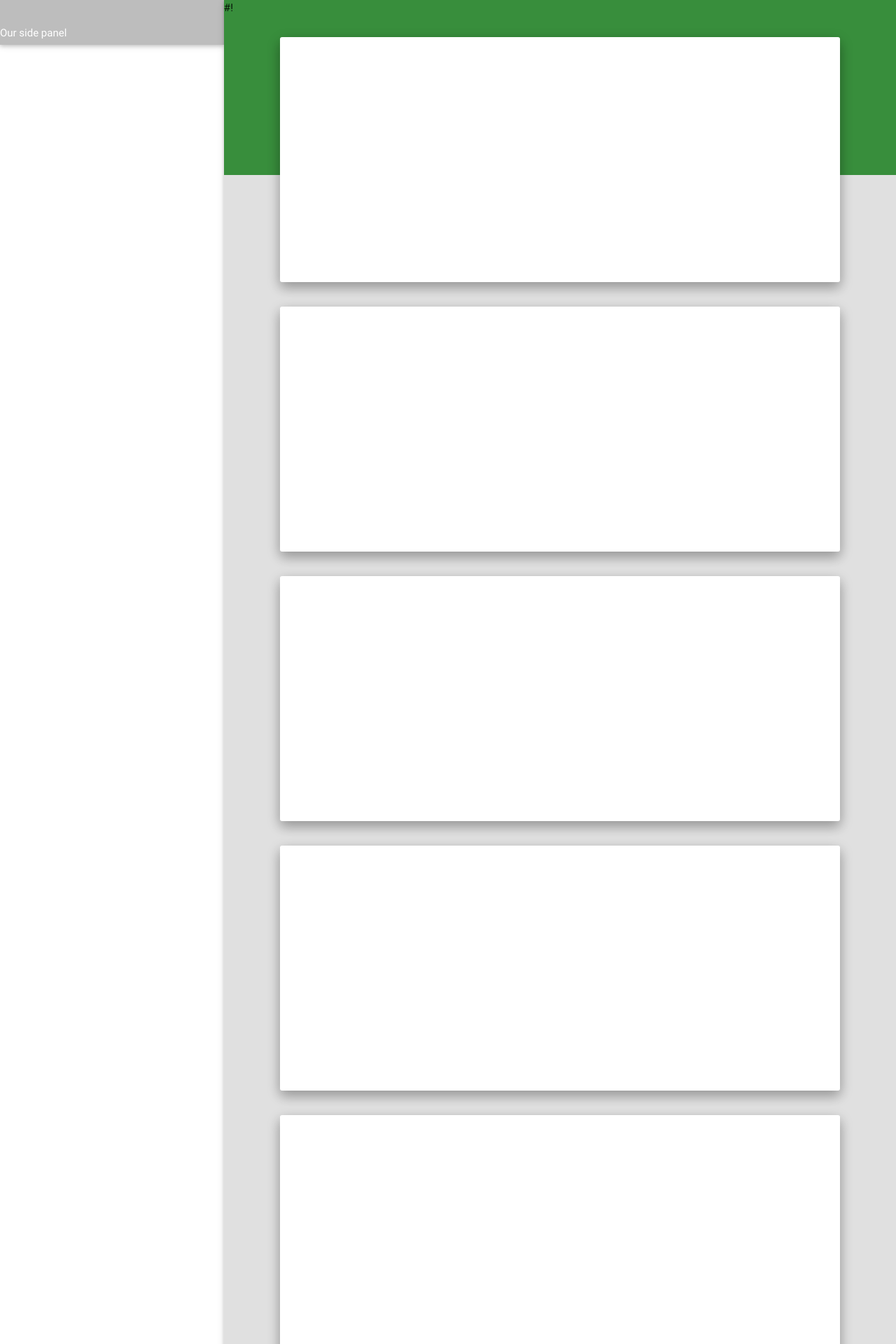
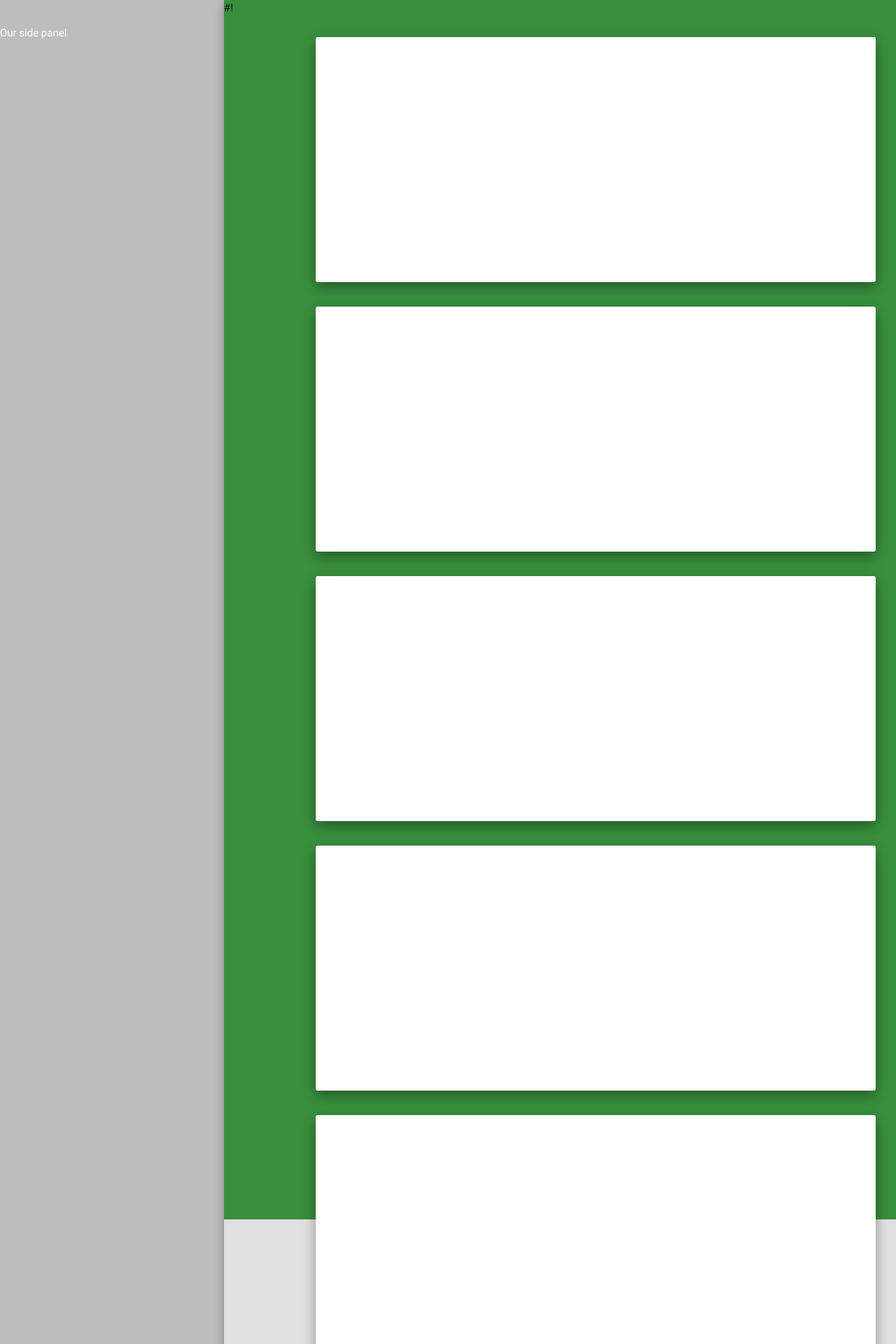
Before and after one commit to bobcolner/material-girl, a Flask app: page /matgirl/cards in a window 1280 px wide. Shown: the top 1920 px of the page at 70% size. Run offline with Flask 2, Linux system fonts and the light colour scheme; some libraries are stand-ins or nearby versions.

Commit message:
small update

```diff
--- a/app/templates/matgirl/cards.html
+++ b/app/templates/matgirl/cards.html
@@ -2,12 +2,12 @@
 
 {% block content %}
 
-<div class="paper z-depth-2"></div>
-<div class="paper z-depth-2"></div>
-<div class="paper z-depth-2"></div>
-<div class="paper z-depth-2"></div>
-<div class="paper z-depth-2"></div>
-<div class="paper z-depth-2"></div>
-<div class="paper z-depth-2"></div>
+<article class="paper z-depth-2"></article>
+<article class="paper z-depth-2"></article>
+<article class="paper z-depth-2"></article>
+<article class="paper z-depth-2"></article>
+<article class="paper z-depth-2"></article>
+<article class="paper z-depth-2"></article>
+<article class="paper z-depth-2"></article>
 
 {% endblock %}
--- a/app/templates/matgirl/materalize_base.html
+++ b/app/templates/matgirl/materalize_base.html
@@ -24,20 +24,17 @@
 </head>
 
 <body>
-
-
-    <nav id="side">
+    <nav>
         <p>Our side panel</p>
     </nav>
 
-    <div id="main" class="z-depth-1">
+    <main class="z-depth-1-half">
 
         <header>#!</header>
 
         <p>Our main panel</p>
         {% block content %}{% endblock %}
-
-    </div>
+    </main>
 
     <script src="{{ url_for('static', filename='bower_components/jquery/dist/jquery.js') }}"></script>
     <script src="{{ url_for('static', filename='bower_components/materialize/dist/js/materialize.js') }}"></script>
--- a/assets/static/css/app.css
+++ b/assets/static/css/app.css
@@ -1,82 +1,6 @@
-/*
-#header {
-    position: fixed;
-    width: 100%;
-    height: 70px;
-    background: #1b5e20;
-    padding-bottom: 70px;
-}
+/*http://alistapart.com/article/conflictingabsolutepositions*/
+/*http://jsfiddle.net/WsXP6/68/*/
 
-#sidenav {
-    float: left;
-    width: 25%;
-    height: 100%;
-    min-height:100%;
-    overflow: scroll;
-}
-
-#content {
-    float: right;
-    width: 75%;
-    height: 100%;
-    min-height:100%;
-    overflow: scroll;
-}
-*/
-/*body { margin: 0 }*/
-
-/*.row, .col {
-    overflow: hidden;
-    position: absolute;
-}
-.row {
-    left: 0;
-    right: 0;
-}
-.col {
-    top: 0;
-    bottom: 0;
-}
-.scroll-x {
-    overflow-x:
-    auto;
-}
-.scroll-y {
-    overflow-y: auto;
-}
-.header.row {
-    height: 200px;
-    line-height: 75px;
-    background: #388e3c;
-}
-.body.row {
-    top: 75px;
-    bottom: 50px;
-    padding-top: 75px;
-}
-.footer.row {
-    height: 50px;
-    line-height: 75px;
-    bottom: 0;
-}
-.left.col {
-    width: 250px;
-    background-color: #bdbdbd;
-}
-.right.col {
-    left: 250px;
-    right: 0;
-*/
-
-/*html, body{
-    padding: 0;
-    margin: 0;
-    height: 100%;
-    background: #e0e0e0;
-}
-*/
-
-/*http://alistapart.com/article/conflictingabsolutepositions*/
 html {
   overflow: hidden;
 }
@@ -87,24 +11,7 @@ body {
   width: 100%;
   height: 100%;
 }
-#header {
-  background: #388e3c;
-  padding: 0;
-  margin: 0;
-  position: absolute;
-  top: 0px;
-  left: 0px;
-  width: 100%;
-  height: 80px;
-  overflow: hidden;
-}
-header {
-    background: #388e3c;
-    height: 250px;
-    position: fixed;
-    width: 100%
-}
-#side {
+nav {
   background-color: #bdbdbd;
   padding: 0;
   margin: 0;
@@ -114,8 +21,15 @@ header {
   bottom: 0px;
   overflow: auto;
   width: 25%;
+  height: 100%;
 }
-#main {
+header {
+    background: #388e3c;
+    height: 67%;
+    position: fixed;
+    width: 100%
+}
+main {
   background: #e0e0e0;
   padding: 0;
   margin: 0;
@@ -126,15 +40,14 @@ header {
   overflow: auto;
   width: 75%;
 }
-.paper {
+article {
     background: white;
     height: 350px;
     max-width: 800px;
     width: 85%;
     margin-bottom: 35px;
     margin-left: auto;
-    margin-right: auto;
+    margin-right: 3%;
     border-radius: 3px;
     position:relative;
-    z-index:200;
 }
--- a/config.py
+++ b/config.py
@@ -28,7 +28,7 @@ class Config:
 class DevelopmentConfig(Config):
     DEBUG = True
     DEBUG_TB_INTERCEPT_REDIRECTS = False
-    DEBUG_TB_ENABLED = True
+    DEBUG_TB_ENABLED = False
     SQLALCHEMY_DATABASE_URI = os.environ.get('DEV_DATABASE_URL') or \
         'sqlite:///' + os.path.join(basedir, 'data-dev.sqlite')
 
```
